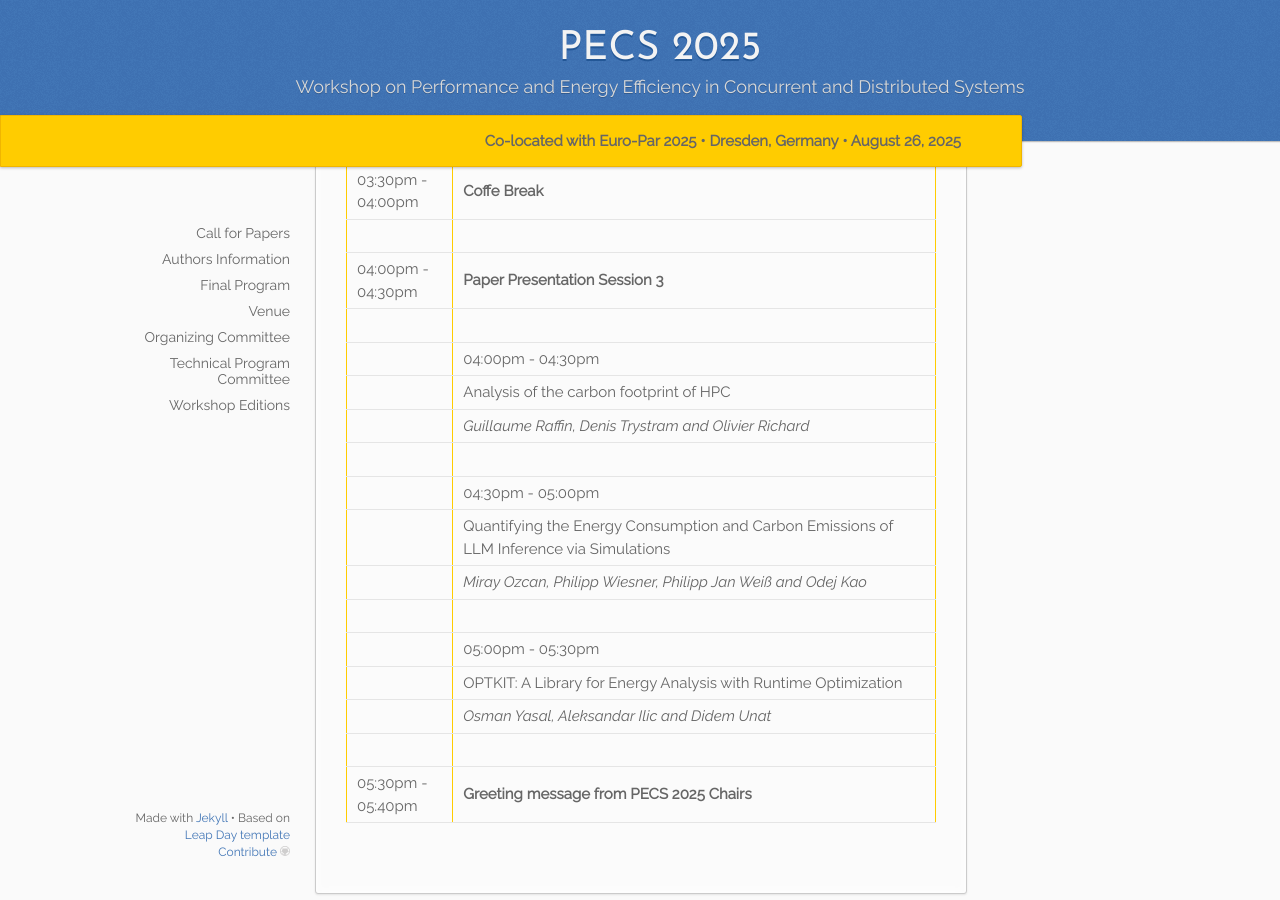
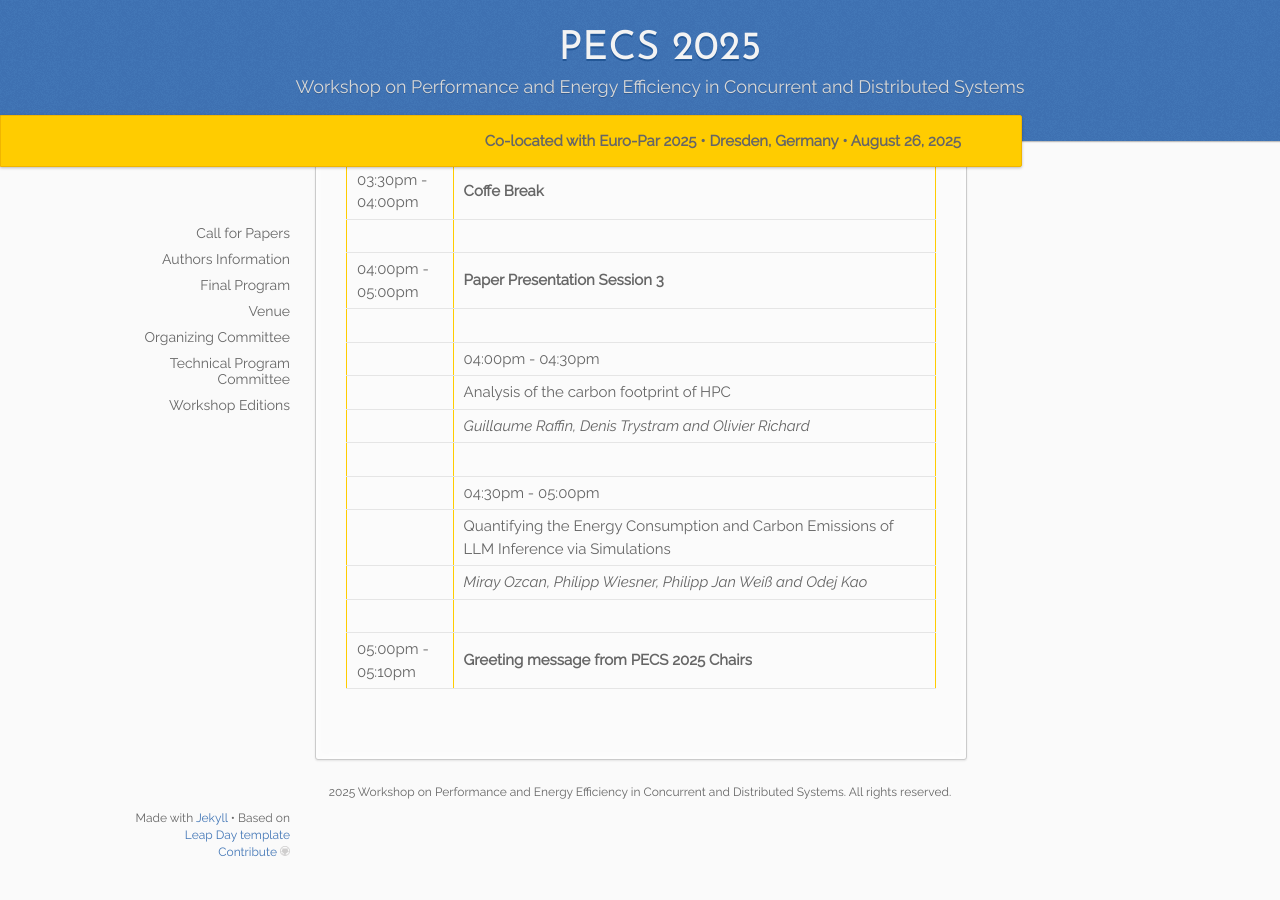
Before and after one commit to pecs-workshop/pecs-workshop.github.io, a Jekyll site: the page built from _2025/05.program.md, in a window 1280 px wide and 900 px high, scrolled down 1841 px. Built offline with Jekyll 4.4.1, drawn with Linux system fonts in a browser that asks for light colours.

Commit message:
Program updated

```diff
--- a/_2025/05.program.md
+++ b/_2025/05.program.md
@@ -57,7 +57,7 @@
 | |
 | 03:30pm - 04:00pm | **Coffe Break**
 | |
-| 04:00pm - 04:30pm | **Paper Presentation Session 3**
+| 04:00pm - 05:00pm | **Paper Presentation Session 3**
 | |
 | | 04:00pm - 04:30pm
 | | Analysis of the carbon footprint of HPC
@@ -67,8 +67,4 @@
 | | Quantifying the Energy Consumption and Carbon Emissions of LLM Inference via Simulations
 | | *Miray Ozcan, Philipp Wiesner, Philipp Jan Weiß and Odej Kao*
 | |
-| | 05:00pm - 05:30pm
-| | OPTKIT: A Library for Energy Analysis with Runtime Optimization
-| | *Osman Yasal, Aleksandar Ilic and Didem Unat*
-| |
-| 05:30pm - 05:40pm | **Greeting message from PECS 2025 Chairs**
+| 05:00pm - 05:10pm | **Greeting message from PECS 2025 Chairs**
```
